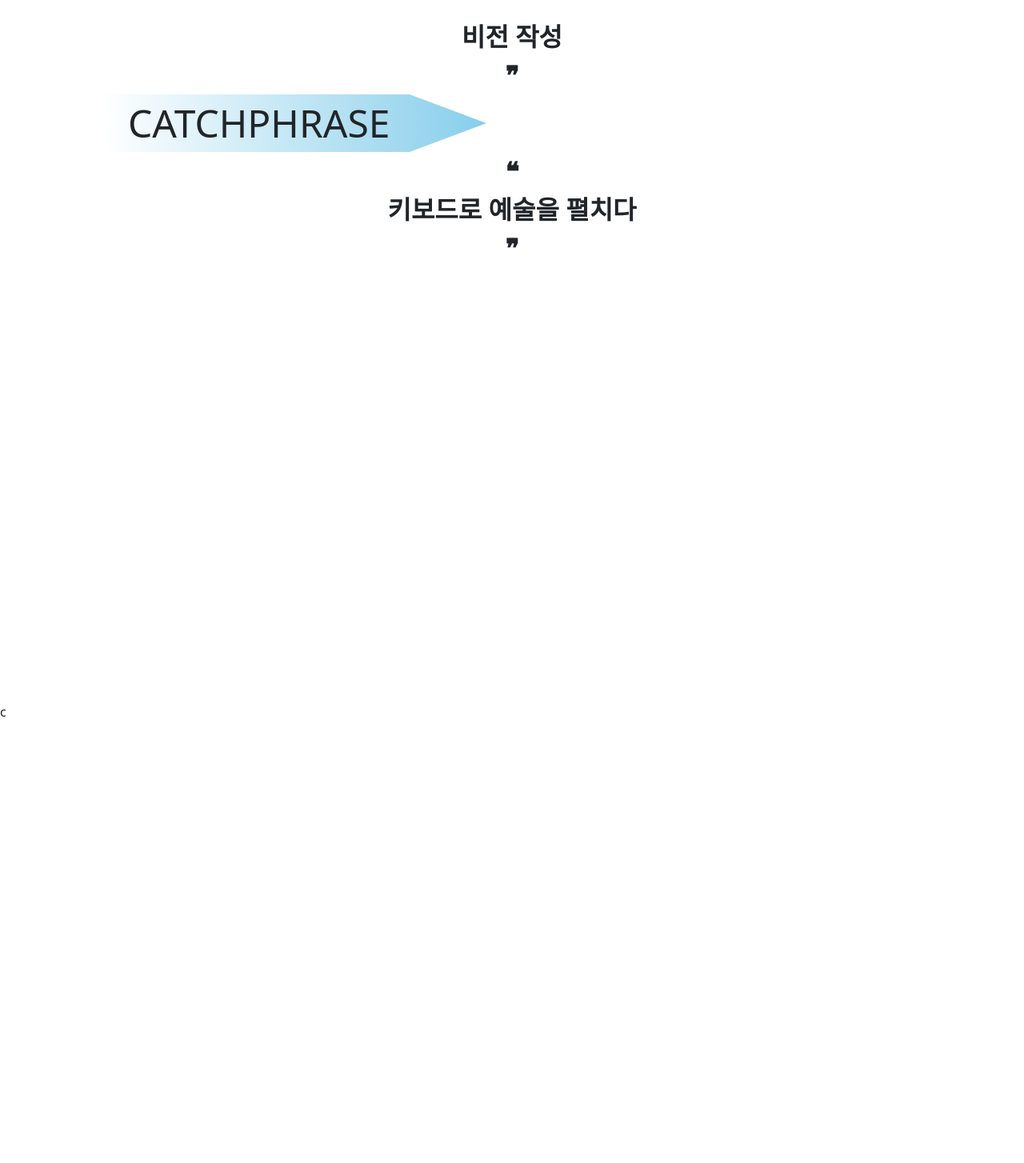
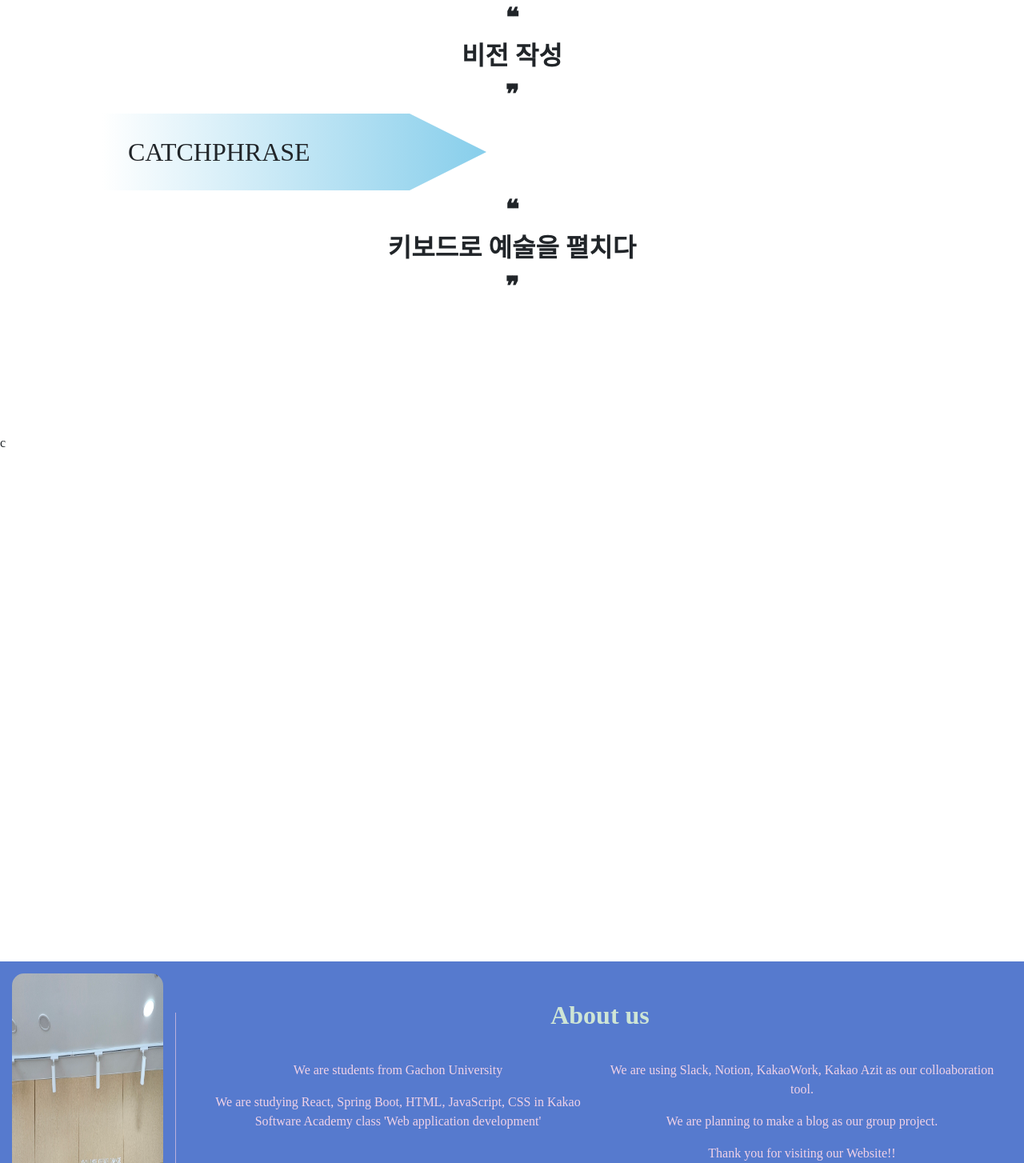
Before and after one commit to oo-ni/KaDB-React-teampage, a React (Create React App) app: page / in a window 1280 px wide. Shown: the part 936-2390 px from the top of the page at 80% size. Built offline with nearby package versions, Linux system fonts and the light colour scheme; a web font is replaced by a local one.

Commit message:
KSH 20230922 pull용 commit

```diff
--- a/src/pages/ImageSlider.js
+++ b/src/pages/ImageSlider.js
@@ -17,18 +17,15 @@ const ImageSlider = ({ images }) => {
       console.log(newPosition);
 
       if (newPosition > 2800) {
-
         sliderRef.current.style.transition = 'none';
         return -imageWidth * (numImages - 1) * 2;
       }
-
       return newPosition;
     });
   };
 
   useEffect(() => {
     const interval = setInterval(slideImages, 10);
-
     return () => clearInterval(interval);
   }, []);
 
--- a/src/pages/Layout.js
+++ b/src/pages/Layout.js
@@ -2,6 +2,7 @@ import { Outlet, } from "react-router-dom";
 import Scrollspy from "react-scrollspy";
 import { Container, Nav, Navbar } from "react-bootstrap";
 import Vision from "./Vision";
+import Contact from "./Contact";
 
 const Layout = () => {
     return (
@@ -30,7 +31,7 @@ const Layout = () => {
                     <div style={{ height: 500 }}>c</div>
                 </section>
                 <section id="section-3" className="sectionContent">
-                    <div style={{ height: 500 }}>d</div>
+                    <Contact/>
                 </section>
             </div>
             <Outlet />
--- a/src/pages/Vision.css
+++ b/src/pages/Vision.css
@@ -1,10 +1,11 @@
 .arrowDiv{
-    height: 4.5rem;
+    padding-top: 1.5rem;
+    padding-bottom: 1.5rem;
     width: 30rem;
     background-color : skyblue;
     clip-path : polygon(0 0, 80% 0, 100% 50%, 80% 100%, 100% 100%, 0 100%);
     background : linear-gradient(to right, white, skyblue);
-    font-size : 3rem;
+    font-size : 2rem;
     margin-left: 10%;
 }
 .arrowTitle{
--- a/src/pages/Vision.js
+++ b/src/pages/Vision.js
@@ -27,7 +27,6 @@ const Vision = () => {
                 <div>&#10077;</div>
                 {catchphraseText}
                 <div>&#10078;</div>
-                <br></br><br></br><br></br><br></br><br></br><br></br><br></br><br></br>
             </div>
         </section>
     )
```
